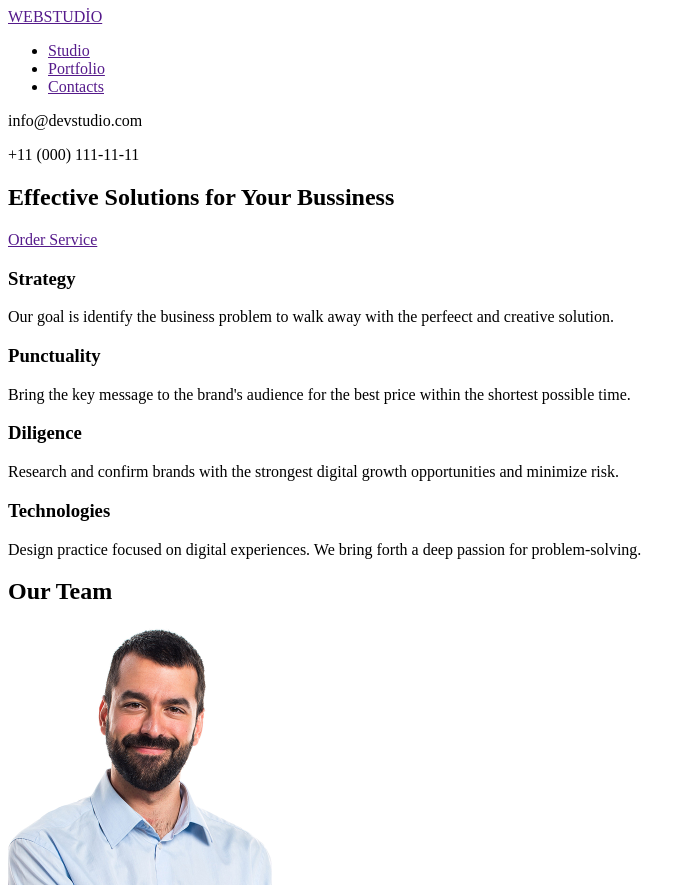
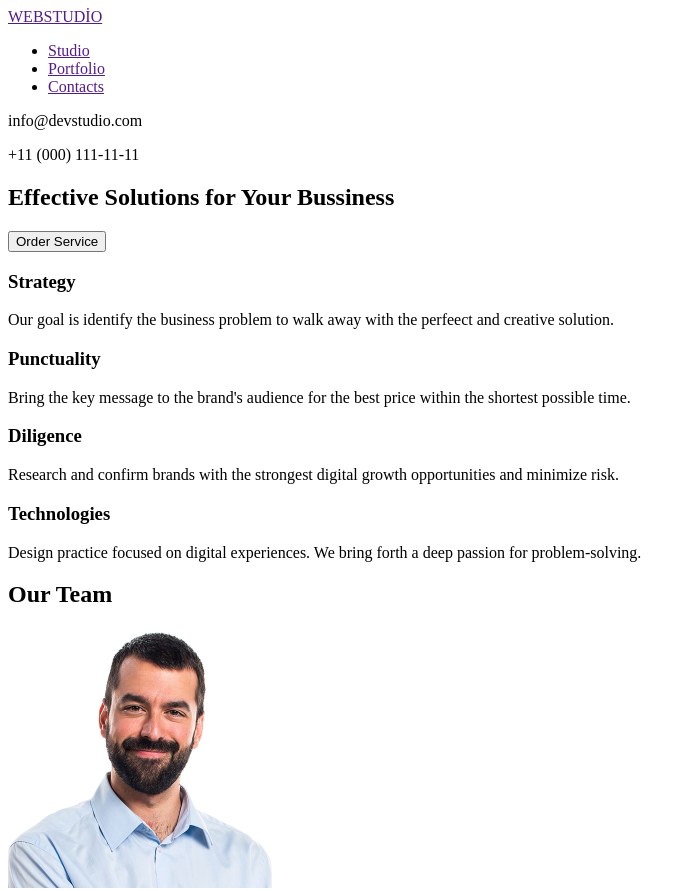
Before and after one commit to ofarukyildirim/goit-markup-hw-01, a plain HTML site: page index.html in a window 1280 px wide. Shown: the top 891 px of the page, without its empty margins (0-692 px from the left). Drawn offline with Linux system fonts and the light colour scheme.

Commit message:
düzeltilmiş

```diff
--- a/index.html
+++ b/index.html
@@ -22,7 +22,7 @@
       <section>
         <p>
           <h2>Effective Solutions for Your Bussiness</h2>
-          <a href="" button="button">Order Service</a>
+          <button type="button">Order Service</button>
         </p>
       </section>
       <section>
```
